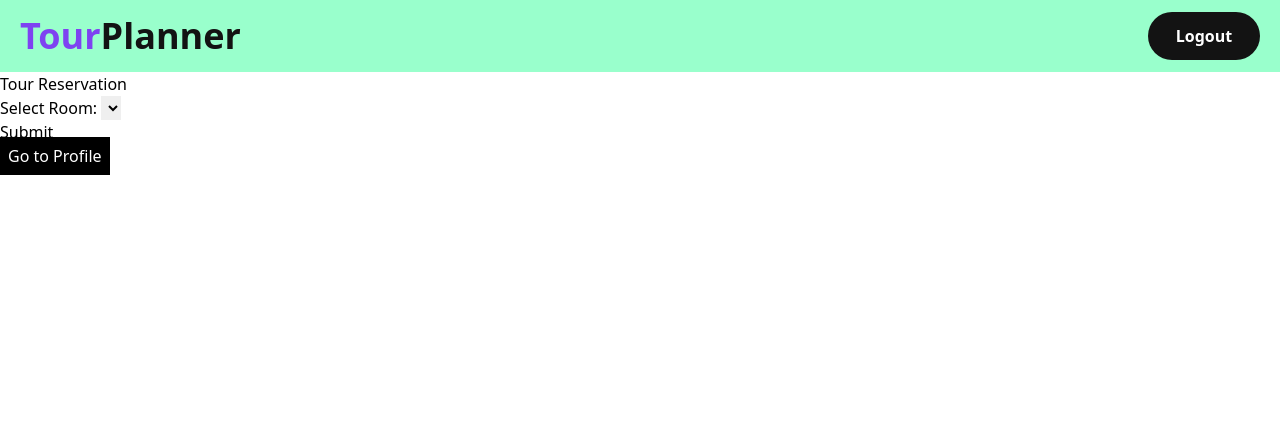
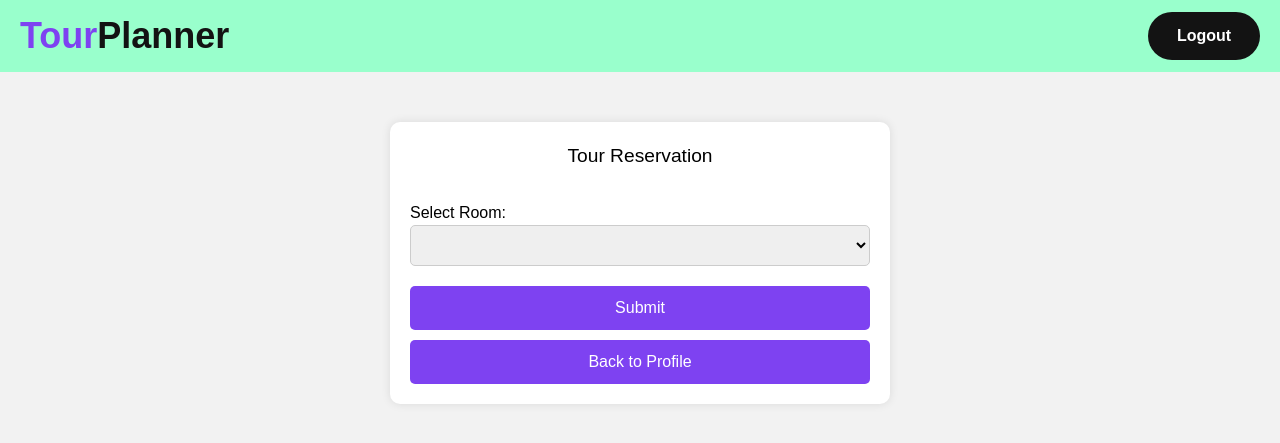
Before and after one commit to ay0-0n/TourPlanner, a Flask app: page /select_room in a window 1280 px wide. Shown: the top 443 px of the page. Run offline with Flask 3, Linux system fonts and the light colour scheme; data comes from the database, SQL or seed files in the repository; lists and menus that the app fills with data are empty; some libraries are stand-ins or nearby versions.

Commit message:
Update select_room.html

```diff
--- a/app/templates/select_room.html
+++ b/app/templates/select_room.html
@@ -6,7 +6,73 @@
 
 {% block style %}
     <style>
-        /* Your CSS styles here */
+        body {
+            font-family: Arial, sans-serif;
+            margin: 0;
+            padding: 0;
+            background-color: #f2f2f2;
+        }
+
+        .container {
+            width: 500px !important;
+            margin: 50px auto;
+            background-color: #fff;
+            padding: 20px;
+            border-radius: 10px;
+            box-shadow: 0 0 10px rgba(0, 0, 0, 0.1);
+        }
+
+        .container h1 {
+            font-size:larger ;
+            text-align: center;
+            margin-bottom: 30px;
+        }
+
+        .container a{
+            display: block;
+            width: 100%;
+            padding: 10px;
+            background-color: #7E42F1;
+            color: #fff;
+            border: none;
+            border-radius: 5px;
+            font-size: 16px;
+            margin-top: 10px;
+            text-align: center;
+        }
+
+        .container a:hover{
+            background-color: #4d06d0;
+        }
+
+        .dropdown {
+            width: 100%;
+            margin-bottom: 20px;
+        }
+
+        .dropdown select {
+            width: 100%;
+            padding: 10px;
+            border: 1px solid #ccc;
+            border-radius: 5px;
+            outline: none;
+            font-size: 16px;
+        }
+
+        .btn-submit {
+            display: block;
+            width: 100%;
+            padding: 10px;
+            background-color: #7E42F1;
+            color: #fff;
+            border: none;
+            border-radius: 5px;
+            font-size: 16px;
+        }
+
+        .btn-submit:hover {
+            background-color: #4d06d0;
+        }
     </style>
 {% endblock %}
 
@@ -26,7 +92,7 @@
                 <select id="room" name="room">
                     {% for room in rooms %}
                         <option value="{{ room.room_id }}">
-                            {{ room.room_type }} $:{{ room.cost }}tk
+                            {{ room.room_type }}: {{ room.cost }}৳
                         </option>
                     {% endfor %}
                 </select>
@@ -34,6 +100,6 @@
             <button type="submit" class="btn-submit">Submit</button>
         </form>
 
-        <a href="{{ url_for('profile') }}" class="bg-black text-white p-2">Go to Profile</a>
+        <a href="{{url_for('profile')}}">Back to Profile</a>
     </div>
 {% endblock %}
```
